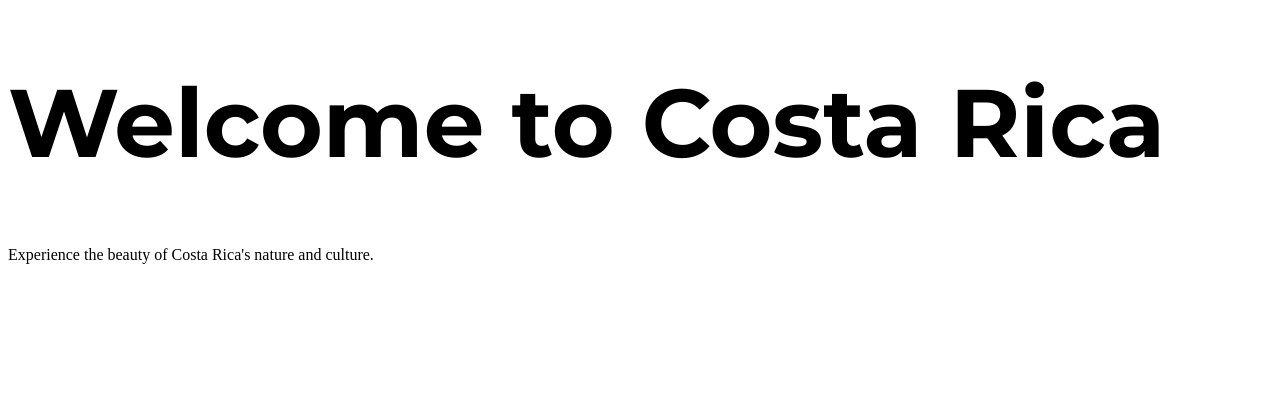
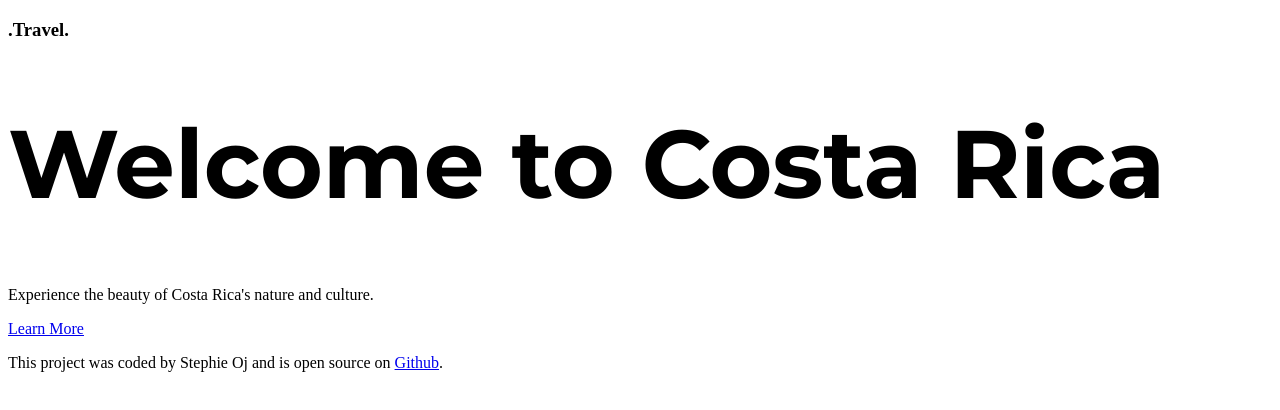
Before and after one commit to StephieOj/travel-project, a plain HTML site: page index.html in a window 1280 px wide. Drawn offline with Linux system fonts and the light colour scheme.

Commit message:
Added images for projects. Created initial HTML skeleton.

```diff
--- a/index.html
+++ b/index.html
@@ -10,7 +10,14 @@
 <title>Welcome to Costa Rica</title>
 </head>
 <body>
+  <h3>.Travel.</h3>
   <h1>Welcome to Costa Rica</h1>
   <p>Experience the beauty of Costa Rica's nature and culture.</p>
+
+  <a href="#">Learn More</a>
+
+  <footer>
+    <p>This project was coded by Stephie Oj and is open source on <a href="https://github.com/stephieoj/travel-project">Github</a>.</p>
+  </footer>
 </body>
 </html>
```
Also changed, not shown: img/costa-rica-city-center.png (added), img/costa-rica-city.png (added), img/costa-rica-volcano.png (added), img/costa-rica-waterfall.png (added), 2 other files.
